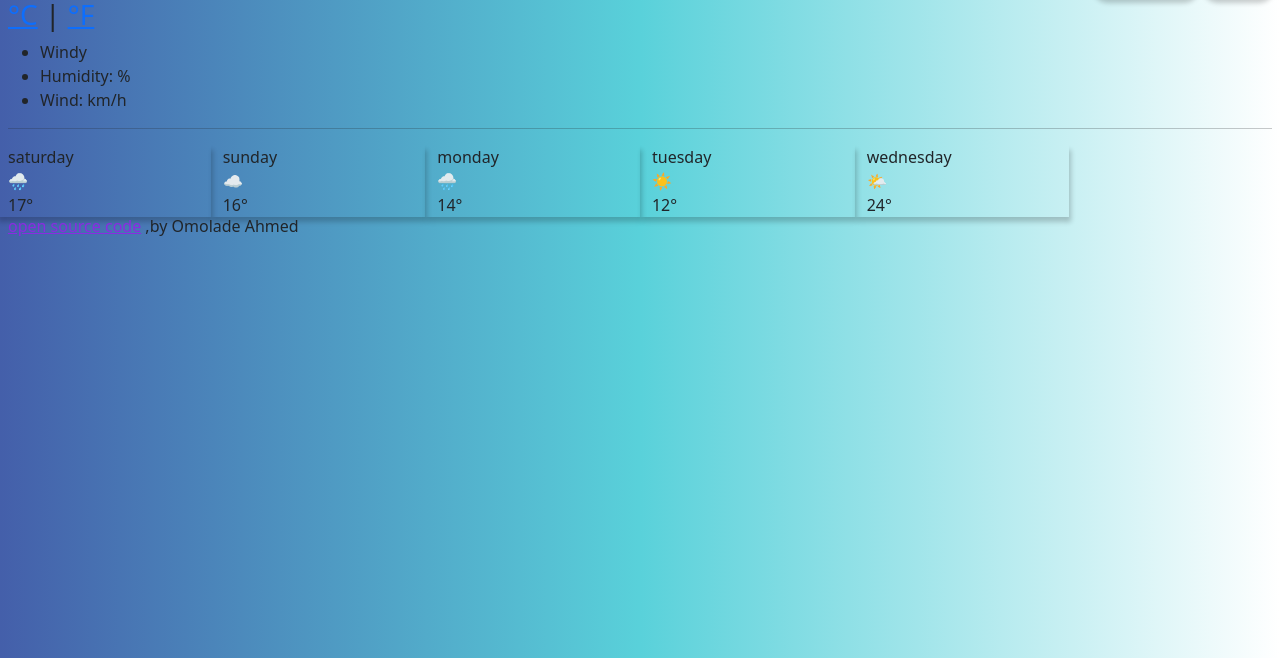
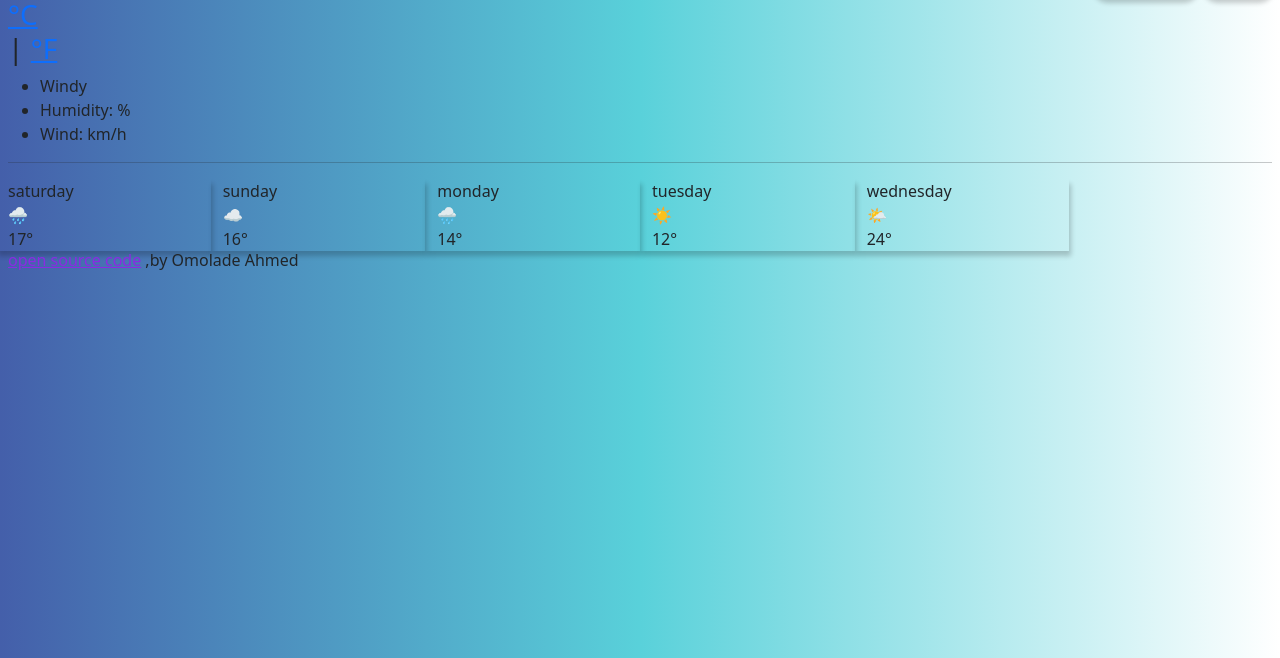
Before and after one commit to Omo249/weatherapphomework, a website built with Parcel: page index.html in a window 1280 px wide. Shown: the part 142-800 px from the top of the page. Built offline with nearby package versions, Linux system fonts and the light colour scheme; no server answers.

Commit message:
Update styles.css

```diff
--- a/src/styles.css
+++ b/src/styles.css
@@ -73,3 +73,7 @@ body {
   display: block;
   text-align: left;
 }
+#cel {
+  display: block;
+  text-align: left;
+}
```
